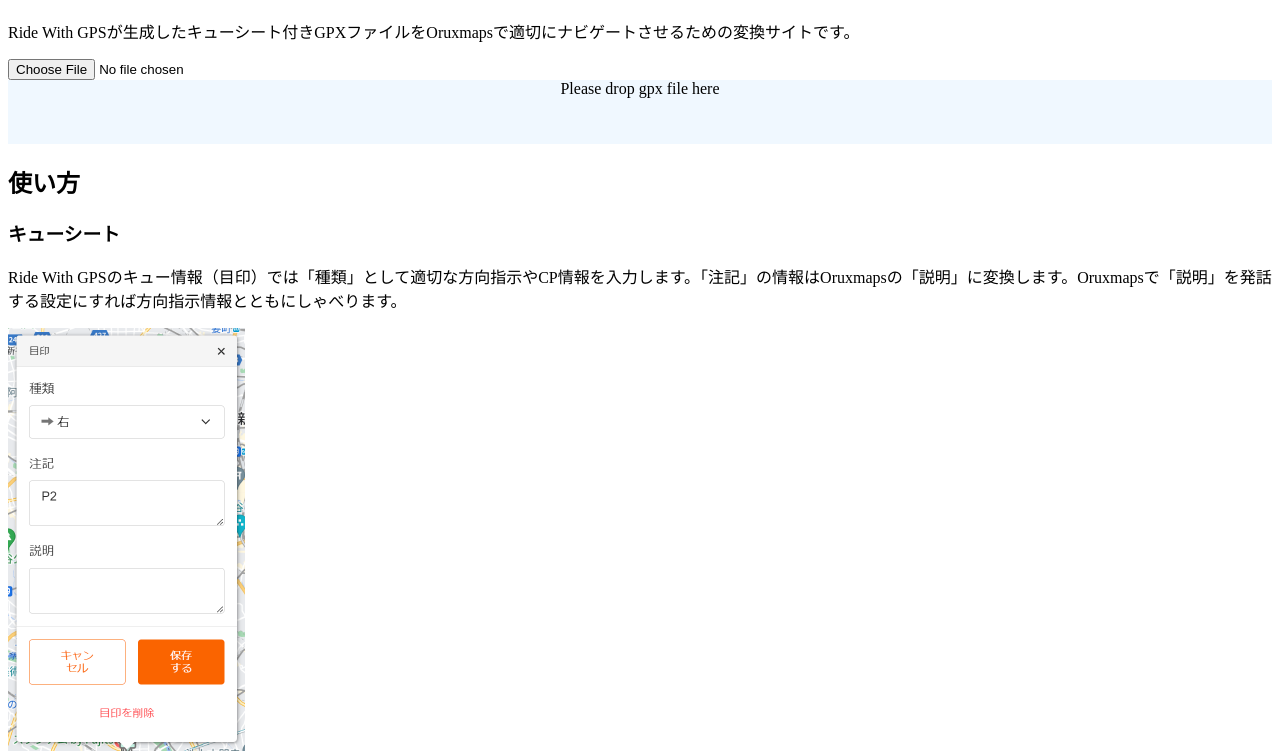
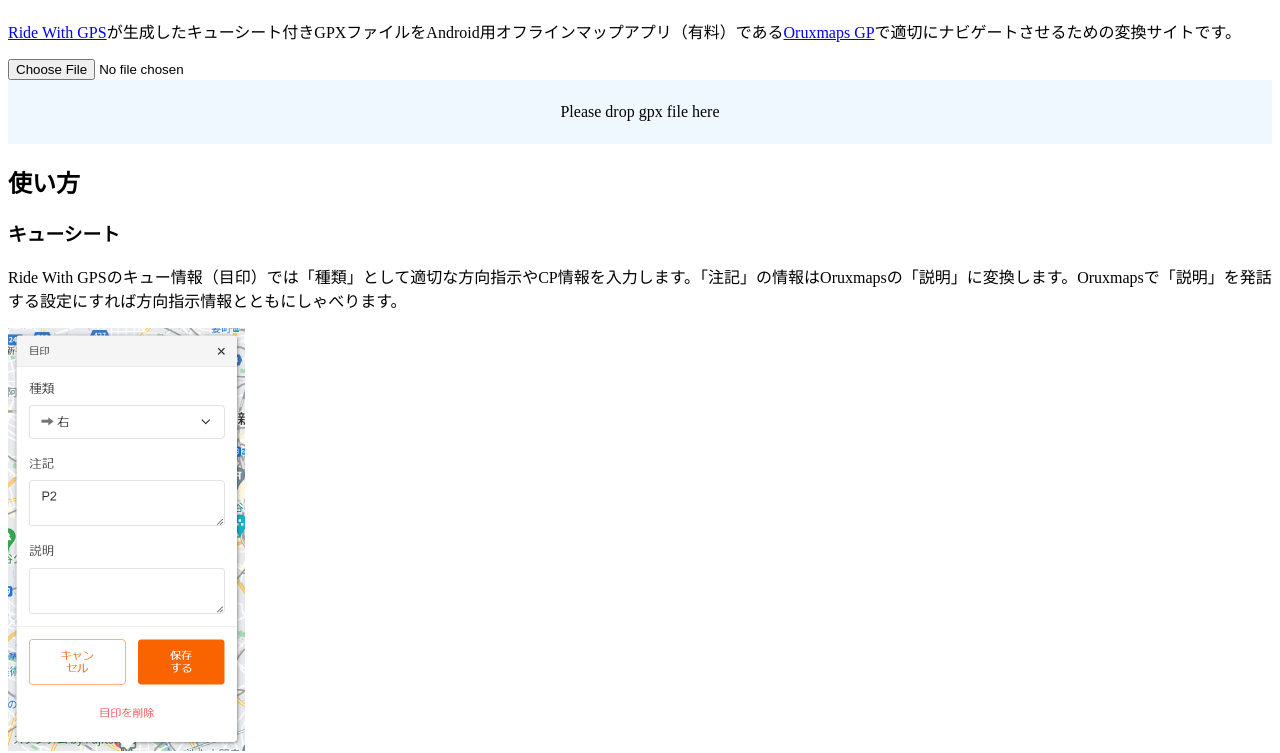
Before and after one commit to kojiyama1969/gpx2oruxmaps, a plain HTML site: page index.html in a window 1280 px wide. Shown: the part 61-814 px from the top of the page. Drawn offline with Linux system fonts and the light colour scheme.

Commit message:
text centering at the download area.

```diff
--- a/index.html
+++ b/index.html
@@ -35,10 +35,10 @@ table tr:nth-child(odd){
 
   <body>
     <h1>RideWithGPS to Oruxmap</h1>
-    <p>Ride With GPSが生成したキューシート付きGPXファイルをOruxmapsで適切にナビゲートさせるための変換サイトです。</p>
+    <p><a href="https://ridewithgps.com">Ride With GPS</a>が生成したキューシート付きGPXファイルをAndroid用オフラインマップアプリ（有料）である<a href="https://play.google.com/store/apps/details/OruxMaps_GP?id=com.orux.oruxmapsDonate&hl=ja">Oruxmaps GP</a>で適切にナビゲートさせるための変換サイトです。</p>
     <input type="file" id="files" name="files[]" />
     <output id="list"></output>
-    <div id="drop_zone">Please drop gpx file here</div>
+    <div id="drop_zone" style="display: flex; justify-content: center; align-items: center;">Please drop gpx file here</div>
     <ul id="download_item"></ul>
     <script src="convertgpx.js"></script>
     <h2>使い方</h2>
```
